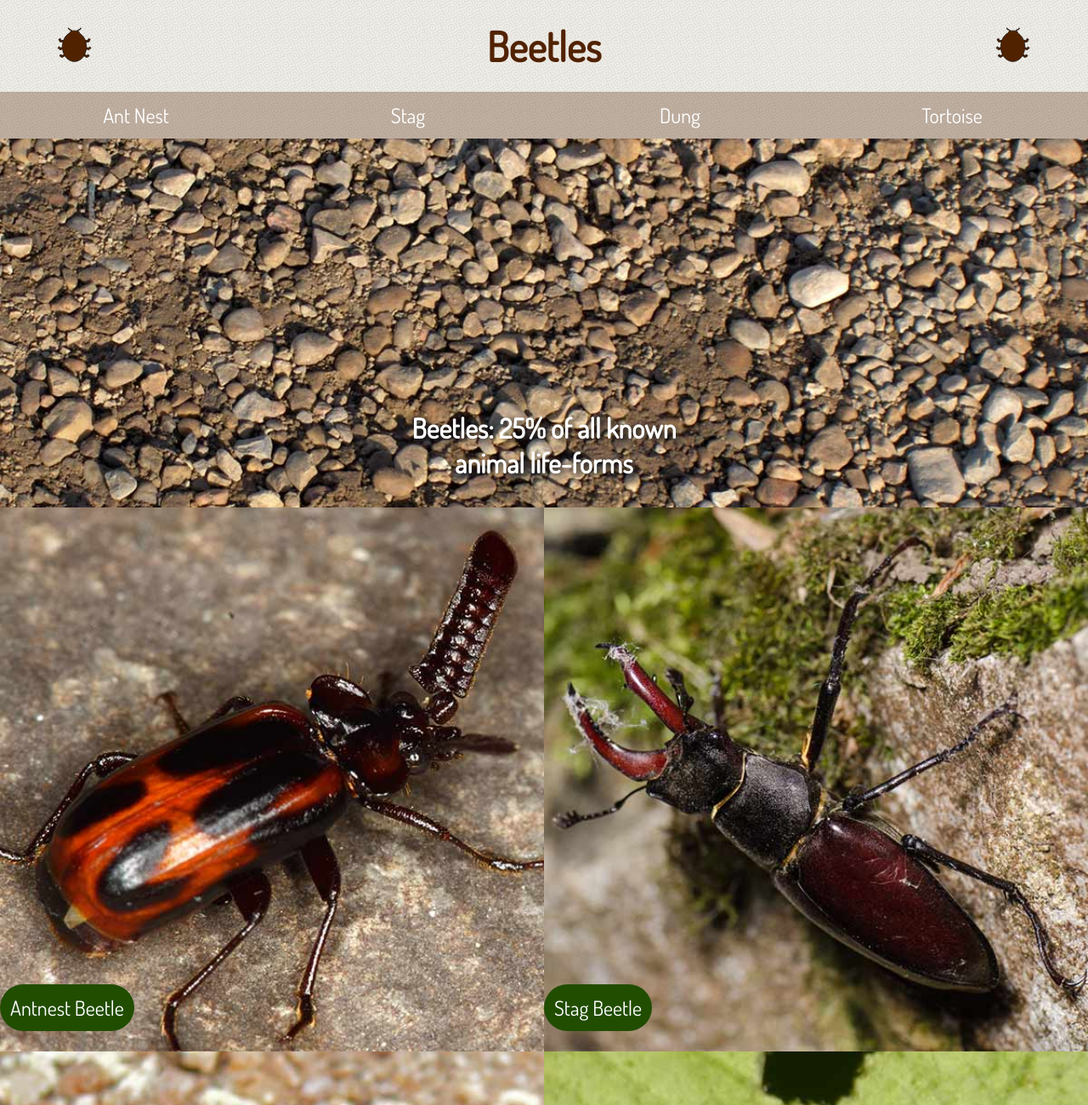
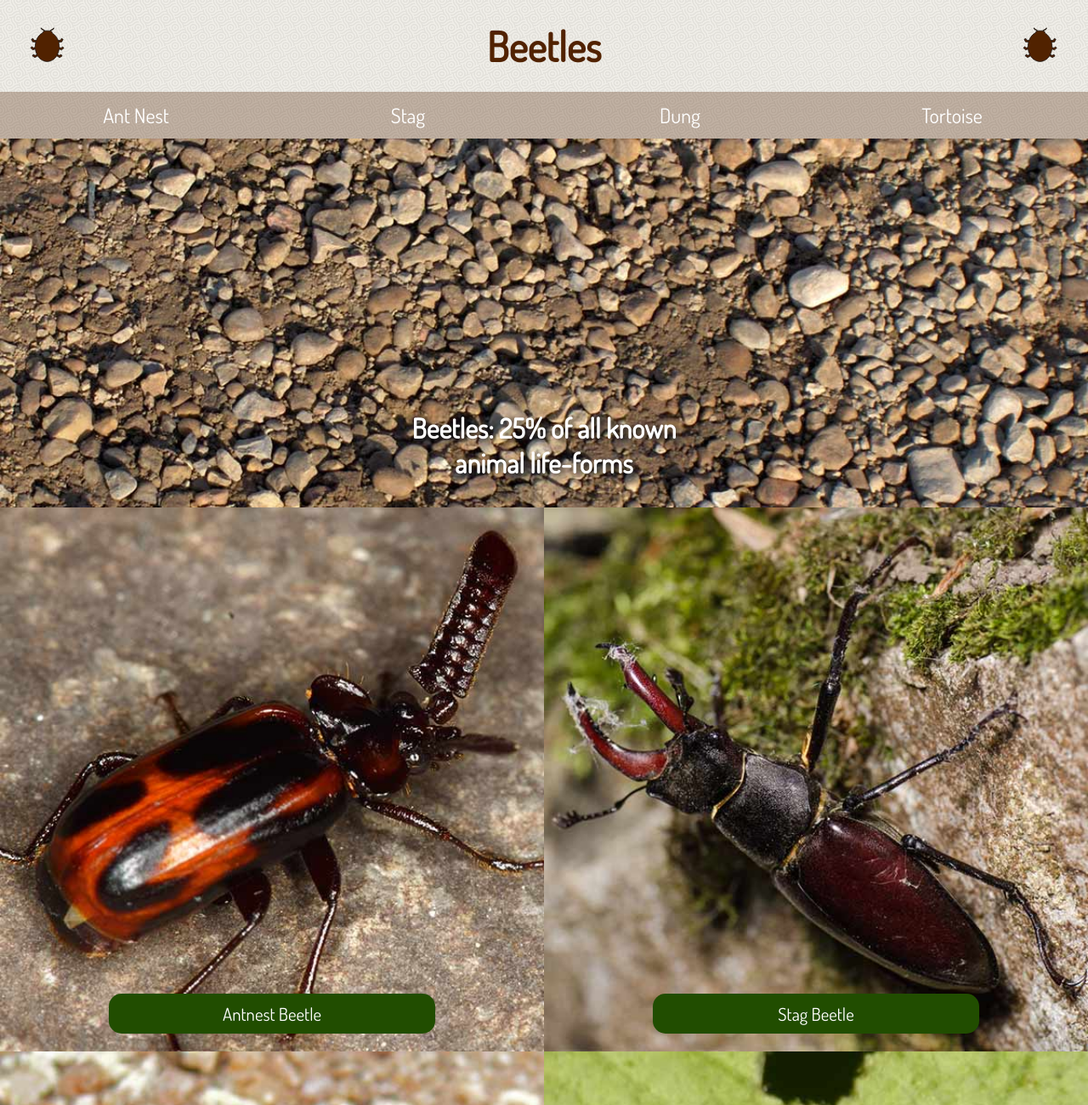
Before and after one commit to hellachella/dsn1674-assignment-7, a plain HTML site: page index.html in a window 1280 px wide. Shown: the top 1300 px of the page at 85% size. Drawn offline with Linux system fonts and the light colour scheme.

Commit message:
Centred fig captions using percentages.

```diff
--- a/index.html
+++ b/index.html
@@ -13,7 +13,7 @@
 <body>
 
 <header>
-	<h1>Beetles</h1>
+	<h1 id="top">Beetles</h1>
 
 
 	<nav>
@@ -57,7 +57,7 @@
 
 <footer>
 <div class="footer-bug">
-	<img src="images/beetle-graphic.svg"
+	<a href="#top"><img src="images/beetle-graphic.svg"</a>
 	</div>
 </footer>
 
--- a/styles/main.css
+++ b/styles/main.css
@@ -25,14 +25,11 @@ h1{
 	background-size: 1em auto, 1em auto;
 	color: #512200;
 	text-align: center;
-	width: 90%;
+	width: 95%;
 	margin: 0 auto;
 	padding: 0.5em;
 	font-size: 3em;
 }
-
-
-
 
 /*Nav Styling*/
 
@@ -56,7 +53,6 @@ nav ul li{
 	box-sizing: border-box;
 	float: left;
 	text-align: center;
-
 }
 
 a, a:visited{
@@ -105,6 +101,7 @@ figure{
 	margin: 0;
 	position: relative;
 
+
 }
 figure img{
 	width: 100%;
@@ -112,17 +109,17 @@ figure img{
 }
 
 figcaption{
-
-	float: left;
 	display: block;
 	position: absolute;
+	width: 60%;
 	bottom: 1em;
+	left: 20%;
 	text-align: center;
 	color: #fff;
-	font-size: 1.5em;
+	font-size: 1.3em;
 	background-color: #214d00;
 	padding: 0.5em;
-	border-radius:50px;
+	border-radius:15px;
 }
 
 /*Footer*/
@@ -141,6 +138,4 @@ footer img{
 margin: 0 auto;
 width: 3em;
 display: block;
-
-
 }
```
